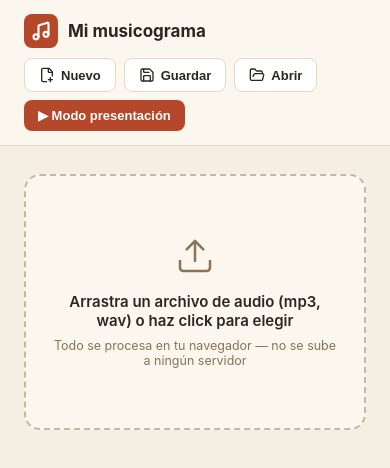
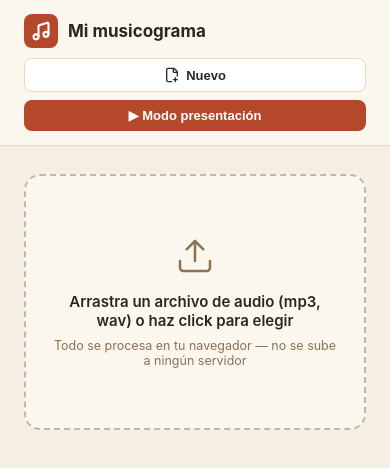
Before and after one commit to Bobovino/musicograma, a Next.js app: page / in a window 390 px wide. Shown: the top 468 px of the page. Built offline with nearby package versions, Linux system fonts and the light colour scheme.

Commit message:
Improve mobile layout: stack header/transport buttons, hide Guardar/Abrir on mobile

```diff
--- a/src/app/globals.css
+++ b/src/app/globals.css
@@ -46,3 +46,58 @@ a {
     transform: rotate(360deg);
   }
 }
+
+/* Guardar/Abrir rely on browser-local IndexedDB, which isn't reliably
+   persistent on mobile browsers — hide that whole feature there rather than
+   let people trust a save that might not survive. Desktop keeps it. */
+@media (max-width: 640px) {
+  .desktop-only {
+    display: none !important;
+  }
+
+  .app-header {
+    flex-direction: column !important;
+    align-items: stretch !important;
+    gap: 10px !important;
+  }
+
+  .app-header-left {
+    width: 100%;
+  }
+
+  .app-header-left input {
+    flex: 1;
+    min-width: 0;
+  }
+
+  /* Buttons default to white-space: nowrap, so flex:1 alone can't shrink
+     them below their text's content width — they'd just overflow the row
+     instead of wrapping. Stack full-width instead of fighting that. */
+  .app-header-right {
+    flex-direction: column !important;
+    width: 100%;
+  }
+
+  .app-header-right button {
+    width: 100%;
+    justify-content: center !important;
+  }
+
+  .app-transport {
+    justify-content: flex-start !important;
+  }
+
+  .app-transport-actions {
+    flex-direction: column !important;
+    width: 100%;
+  }
+
+  .app-transport-actions button {
+    width: 100%;
+    justify-content: center !important;
+  }
+
+  .app-editor-grid {
+    grid-template-columns: 1fr !important;
+  }
+}
--- a/src/components/musicograma/MusicogramaApp.tsx
+++ b/src/components/musicograma/MusicogramaApp.tsx
@@ -338,8 +338,8 @@ export default function MusicogramaApp() {
     <div style={styles.app}>
       <style>{PRINT_STYLES}</style>
 
-      <header style={styles.header} className="no-print">
-        <div style={styles.headerLeft}>
+      <header style={styles.header} className="no-print app-header">
+        <div style={styles.headerLeft} className="app-header-left">
           <div style={styles.logoMark}>
             <Music size={20} strokeWidth={2.5} />
           </div>
@@ -349,14 +349,14 @@ export default function MusicogramaApp() {
             style={styles.projectNameInput}
           />
         </div>
-        <div style={styles.headerRight}>
+        <div style={styles.headerRight} className="app-header-right">
           <button style={styles.iconBtn} onClick={newProject} title="Empezar un musicograma nuevo">
             <FilePlus2 size={16} /> Nuevo
           </button>
-          <button style={styles.iconBtn} onClick={saveProject} title="Guardar proyecto (incluye el audio)" disabled={isSaving}>
+          <button style={styles.iconBtn} className="desktop-only" onClick={saveProject} title="Guardar proyecto (incluye el audio)" disabled={isSaving}>
             <Save size={16} /> {isSaving ? 'Guardando...' : 'Guardar'}
           </button>
-          <button style={styles.iconBtn} onClick={openLoadDialog} title="Abrir proyecto guardado">
+          <button style={styles.iconBtn} className="desktop-only" onClick={openLoadDialog} title="Abrir proyecto guardado">
             <FolderOpen size={16} /> Abrir
           </button>
           <button
@@ -416,7 +416,7 @@ export default function MusicogramaApp() {
                 onTimeUpdate={onTimeUpdate}
               />
 
-              <div style={styles.transport}>
+              <div style={styles.transport} className="app-transport">
                 <button style={styles.playBtn} onClick={togglePlay}>
                   {isPlaying ? <Pause size={22} /> : <Play size={22} style={{ marginLeft: 2 }} />}
                 </button>
@@ -424,8 +424,9 @@ export default function MusicogramaApp() {
                 <span style={styles.timeSep}>/</span>
                 <span style={styles.timeLabel}>{formatTime(duration)}</span>
 
-                <div style={{ flex: 1 }} />
+                <div style={{ flex: 1 }} className="desktop-only" />
 
+                <div style={{ display: 'flex', flexWrap: 'wrap', gap: 8 }} className="app-transport-actions">
                   <button style={styles.secondaryBtn} onClick={addManualMarker}>
                     <Plus size={15} /> Marcar aquí
                   </button>
@@ -442,6 +443,7 @@ export default function MusicogramaApp() {
                     Cambiar audio
                   </button>
                 </div>
+              </div>
 
               <Timeline
                 timelineRef={timelineRef}
@@ -456,7 +458,7 @@ export default function MusicogramaApp() {
                 onBoundaryChange={updateBoundary}
               />
 
-              <div style={styles.editorGrid}>
+              <div style={styles.editorGrid} className="app-editor-grid">
                 <SegmentList
                   segments={sortedSegments}
                   selectedSegmentId={selectedSegmentId}
```
Lines whose indentation alone changed are shown as unchanged.
